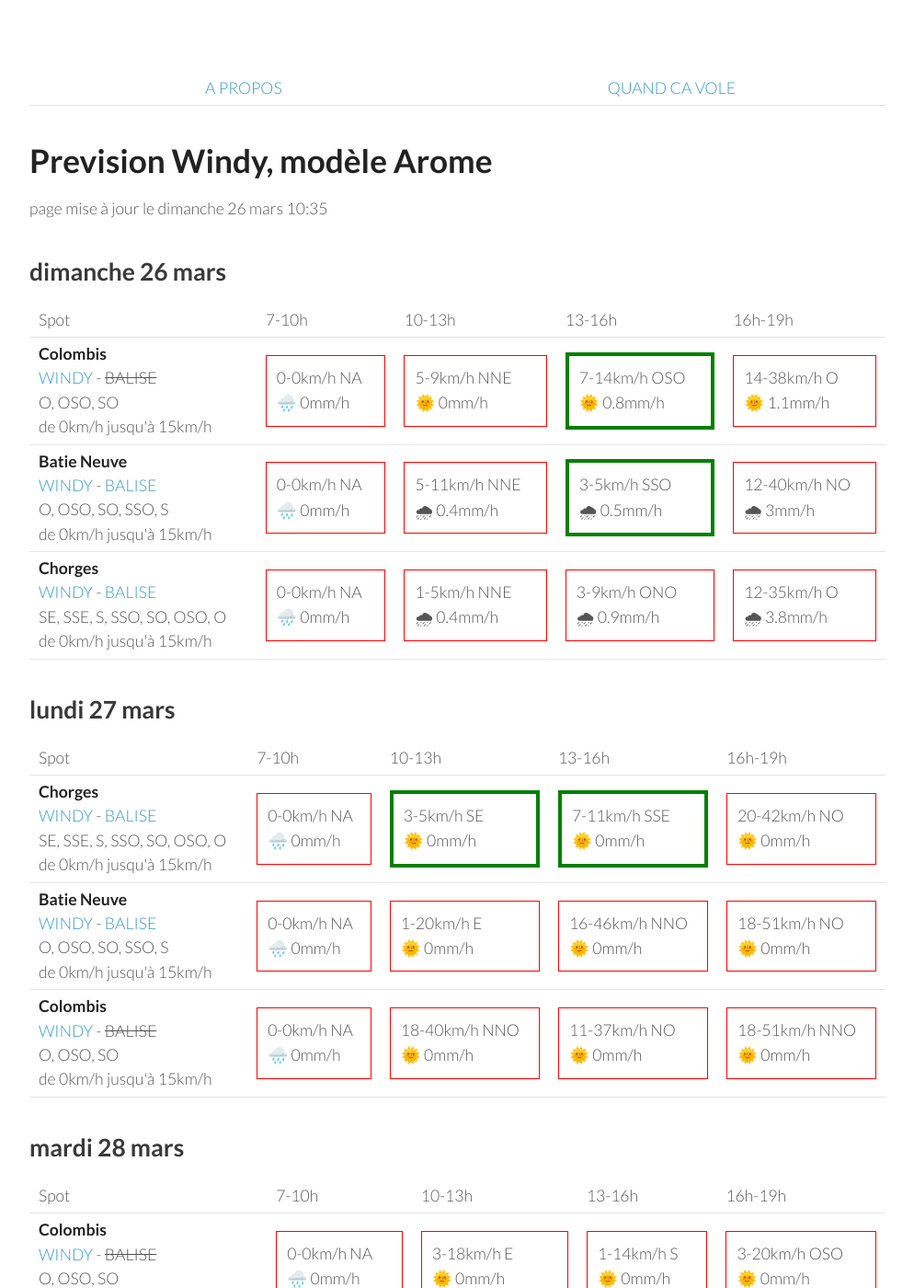
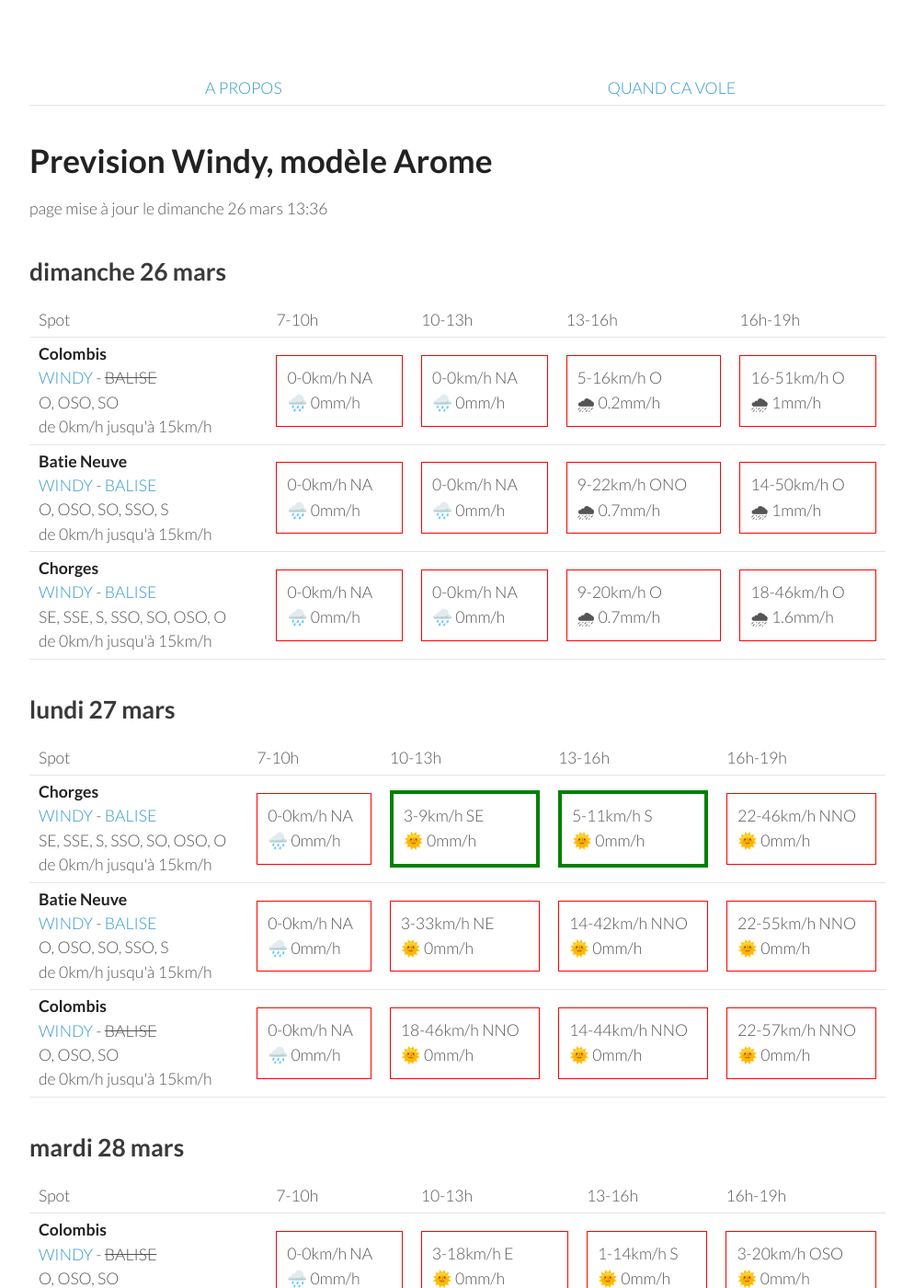
Before and after one commit to parapente-dans-le-nord/parapente-dans-le-nord.github.io, a Jekyll site: the page built from saint_andre.markdown, in a window 1280 px wide and 1400 px high. Shown: the whole window at 92% size, without its empty margins (26-1020 px from the left). Built offline with Jekyll 4.4.1, drawn with Linux system fonts in a browser that asks for light colours; some of the changed text lies outside the part shown.

Commit message:
update index.markdown

```diff
--- a/saint_andre.markdown
+++ b/saint_andre.markdown
@@ -7,7 +7,7 @@ title:  "Tous les spots"
 {: .links}
 
 # Prevision Windy, modèle Arome
-page mise à jour le dimanche 26 mars 10:35
+page mise à jour le dimanche 26 mars 13:36
 
 ## dimanche 26 mars
 
@@ -25,27 +25,27 @@ page mise à jour le dimanche 26 mars 10:35
         <td><strong>Colombis</strong><br><a href="https://windy.com/44.494/6.216?44.559,6.262,10">WINDY</a> - <span class="no-balise"> BALISE </span><br> <span class="vent-favorable">O, OSO, SO</span><br><span class="force-vent">de 0km/h jusqu'à 15km/h</span> </td>
 
             <td><div class="not-flyable"><p>0-0km/h NA</p><p>🌧️ 0mm/h</p></div></td>
-            <td><div class="not-flyable"><p>5-9km/h NNE</p><p>🌞 0mm/h</p></div></td>
-            <td><div class="flyable"><p>7-14km/h OSO</p><p>🌞 0.8mm/h</p></div></td>
-            <td><div class="not-flyable"><p>14-38km/h O</p><p>🌞 1.1mm/h</p></div></td>
+            <td><div class="not-flyable"><p>0-0km/h NA</p><p>🌧️ 0mm/h</p></div></td>
+            <td><div class="not-flyable"><p>5-16km/h O</p><p>️🌧 0.2mm/h</p></div></td>
+            <td><div class="not-flyable"><p>16-51km/h O</p><p>🌧 1mm/h</p></div></td>
 
     </tr>
 <tr>
         <td><strong>Batie Neuve</strong><br><a href="https://windy.com/44.584/6.236?44.559,6.262,10,m:eTtagly">WINDY</a> - <span class=""><a href="https://www.openwindmap.org/PP554">BALISE</a> </span><br> <span class="vent-favorable">O, OSO, SO, SSO, S</span><br><span class="force-vent">de 0km/h jusqu'à 15km/h</span> </td>
 
             <td><div class="not-flyable"><p>0-0km/h NA</p><p>🌧️ 0mm/h</p></div></td>
-            <td><div class="not-flyable"><p>5-11km/h NNE</p><p>🌧 0.4mm/h</p></div></td>
-            <td><div class="flyable"><p>3-5km/h SSO</p><p>🌧 0.5mm/h</p></div></td>
-            <td><div class="not-flyable"><p>12-40km/h NO</p><p>🌧 3mm/h</p></div></td>
+            <td><div class="not-flyable"><p>0-0km/h NA</p><p>🌧️ 0mm/h</p></div></td>
+            <td><div class="not-flyable"><p>9-22km/h ONO</p><p>️🌧 0.7mm/h</p></div></td>
+            <td><div class="not-flyable"><p>14-50km/h O</p><p>🌧 1mm/h</p></div></td>
 
     </tr>
 <tr>
         <td><strong>Chorges</strong><br><a href="https://windy.com/44.578/6.280?44.559,6.262,10">WINDY</a> - <span class=""><a href="https://www.openwindmap.org/PP554">BALISE</a> </span><br> <span class="vent-favorable">SE, SSE, S, SSO, SO, OSO, O</span><br><span class="force-vent">de 0km/h jusqu'à 15km/h</span> </td>
 
             <td><div class="not-flyable"><p>0-0km/h NA</p><p>🌧️ 0mm/h</p></div></td>
-            <td><div class="not-flyable"><p>1-5km/h NNE</p><p>🌧 0.4mm/h</p></div></td>
-            <td><div class="not-flyable"><p>3-9km/h ONO</p><p>🌧 0.9mm/h</p></div></td>
-            <td><div class="not-flyable"><p>12-35km/h O</p><p>🌧 3.8mm/h</p></div></td>
+            <td><div class="not-flyable"><p>0-0km/h NA</p><p>🌧️ 0mm/h</p></div></td>
+            <td><div class="not-flyable"><p>9-20km/h O</p><p>️🌧 0.7mm/h</p></div></td>
+            <td><div class="not-flyable"><p>18-46km/h O</p><p>🌧 1.6mm/h</p></div></td>
 
     </tr>
 
@@ -68,27 +68,27 @@ page mise à jour le dimanche 26 mars 10:35
         <td><strong>Chorges</strong><br><a href="https://windy.com/44.578/6.280?44.559,6.262,10">WINDY</a> - <span class=""><a href="https://www.openwindmap.org/PP554">BALISE</a> </span><br> <span class="vent-favorable">SE, SSE, S, SSO, SO, OSO, O</span><br><span class="force-vent">de 0km/h jusqu'à 15km/h</span> </td>
 
             <td><div class="not-flyable"><p>0-0km/h NA</p><p>🌧️ 0mm/h</p></div></td>
-            <td><div class="flyable"><p>3-5km/h SE</p><p>🌞 0mm/h</p></div></td>
-            <td><div class="flyable"><p>7-11km/h SSE</p><p>🌞 0mm/h</p></div></td>
-            <td><div class="not-flyable"><p>20-42km/h NO</p><p>🌞 0mm/h</p></div></td>
+            <td><div class="flyable"><p>3-9km/h SE</p><p>🌞 0mm/h</p></div></td>
+            <td><div class="flyable"><p>5-11km/h S</p><p>🌞 0mm/h</p></div></td>
+            <td><div class="not-flyable"><p>22-46km/h NNO</p><p>🌞 0mm/h</p></div></td>
 
     </tr>
 <tr>
         <td><strong>Batie Neuve</strong><br><a href="https://windy.com/44.584/6.236?44.559,6.262,10,m:eTtagly">WINDY</a> - <span class=""><a href="https://www.openwindmap.org/PP554">BALISE</a> </span><br> <span class="vent-favorable">O, OSO, SO, SSO, S</span><br><span class="force-vent">de 0km/h jusqu'à 15km/h</span> </td>
 
             <td><div class="not-flyable"><p>0-0km/h NA</p><p>🌧️ 0mm/h</p></div></td>
-            <td><div class="not-flyable"><p>1-20km/h E</p><p>🌞 0mm/h</p></div></td>
-            <td><div class="not-flyable"><p>16-46km/h NNO</p><p>🌞 0mm/h</p></div></td>
-            <td><div class="not-flyable"><p>18-51km/h NO</p><p>🌞 0mm/h</p></div></td>
+            <td><div class="not-flyable"><p>3-33km/h NE</p><p>🌞 0mm/h</p></div></td>
+            <td><div class="not-flyable"><p>14-42km/h NNO</p><p>🌞 0mm/h</p></div></td>
+            <td><div class="not-flyable"><p>22-55km/h NNO</p><p>🌞 0mm/h</p></div></td>
 
     </tr>
 <tr>
         <td><strong>Colombis</strong><br><a href="https://windy.com/44.494/6.216?44.559,6.262,10">WINDY</a> - <span class="no-balise"> BALISE </span><br> <span class="vent-favorable">O, OSO, SO</span><br><span class="force-vent">de 0km/h jusqu'à 15km/h</span> </td>
 
             <td><div class="not-flyable"><p>0-0km/h NA</p><p>🌧️ 0mm/h</p></div></td>
-            <td><div class="not-flyable"><p>18-40km/h NNO</p><p>🌞 0mm/h</p></div></td>
-            <td><div class="not-flyable"><p>11-37km/h NO</p><p>🌞 0mm/h</p></div></td>
-            <td><div class="not-flyable"><p>18-51km/h NNO</p><p>🌞 0mm/h</p></div></td>
+            <td><div class="not-flyable"><p>18-46km/h NNO</p><p>🌞 0mm/h</p></div></td>
+            <td><div class="not-flyable"><p>14-44km/h NNO</p><p>🌞 0mm/h</p></div></td>
+            <td><div class="not-flyable"><p>22-57km/h NNO</p><p>🌞 0mm/h</p></div></td>
 
     </tr>
 
@@ -120,7 +120,7 @@ page mise à jour le dimanche 26 mars 10:35
         <td><strong>Batie Neuve</strong><br><a href="https://windy.com/44.584/6.236?44.559,6.262,10,m:eTtagly">WINDY</a> - <span class=""><a href="https://www.openwindmap.org/PP554">BALISE</a> </span><br> <span class="vent-favorable">O, OSO, SO, SSO, S</span><br><span class="force-vent">de 0km/h jusqu'à 15km/h</span> </td>
 
             <td><div class="not-flyable"><p>0-0km/h NA</p><p>🌧️ 0mm/h</p></div></td>
-            <td><div class="not-flyable"><p>3-20km/h NE</p><p>🌞 0mm/h</p></div></td>
+            <td><div class="not-flyable"><p>3-22km/h NE</p><p>🌞 0mm/h</p></div></td>
             <td><div class="not-flyable"><p>3-18km/h S</p><p>🌞 0mm/h</p></div></td>
             <td><div class="not-flyable"><p>5-22km/h SSO</p><p>🌞 0mm/h</p></div></td>
 
@@ -164,7 +164,7 @@ page mise à jour le dimanche 26 mars 10:35
 
             <td><div class="not-flyable"><p>0-0km/h NA</p><p>🌧️ 0mm/h</p></div></td>
             <td><div class="not-flyable"><p>3-18km/h NE</p><p>🌞 0mm/h</p></div></td>
-            <td><div class="not-flyable"><p>3-18km/h S</p><p>🌞 0mm/h</p></div></td>
+            <td><div class="not-flyable"><p>3-20km/h S</p><p>🌞 0mm/h</p></div></td>
             <td><div class="not-flyable"><p>5-25km/h SO</p><p>🌞 0mm/h</p></div></td>
 
     </tr>
@@ -206,9 +206,9 @@ page mise à jour le dimanche 26 mars 10:35
         <td><strong>Batie Neuve</strong><br><a href="https://windy.com/44.584/6.236?44.559,6.262,10,m:eTtagly">WINDY</a> - <span class=""><a href="https://www.openwindmap.org/PP554">BALISE</a> </span><br> <span class="vent-favorable">O, OSO, SO, SSO, S</span><br><span class="force-vent">de 0km/h jusqu'à 15km/h</span> </td>
 
             <td><div class="not-flyable"><p>0-0km/h NA</p><p>🌧️ 0mm/h</p></div></td>
-            <td><div class="not-flyable"><p>1-31km/h NNE</p><p>🌧 2.1mm/h</p></div></td>
-            <td><div class="not-flyable"><p>1-24km/h SO</p><p>🌧 0.4mm/h</p></div></td>
-            <td><div class="not-flyable"><p>7-29km/h ONO</p><p>🌧 0mm/h</p></div></td>
+            <td><div class="not-flyable"><p>3-14km/h NE</p><p>🌞 0mm/h</p></div></td>
+            <td><div class="not-flyable"><p>3-24km/h SO</p><p>🌞 0.6mm/h</p></div></td>
+            <td><div class="not-flyable"><p>3-29km/h S</p><p>🌞 2.5mm/h</p></div></td>
 
     </tr>
 <tr>
```
